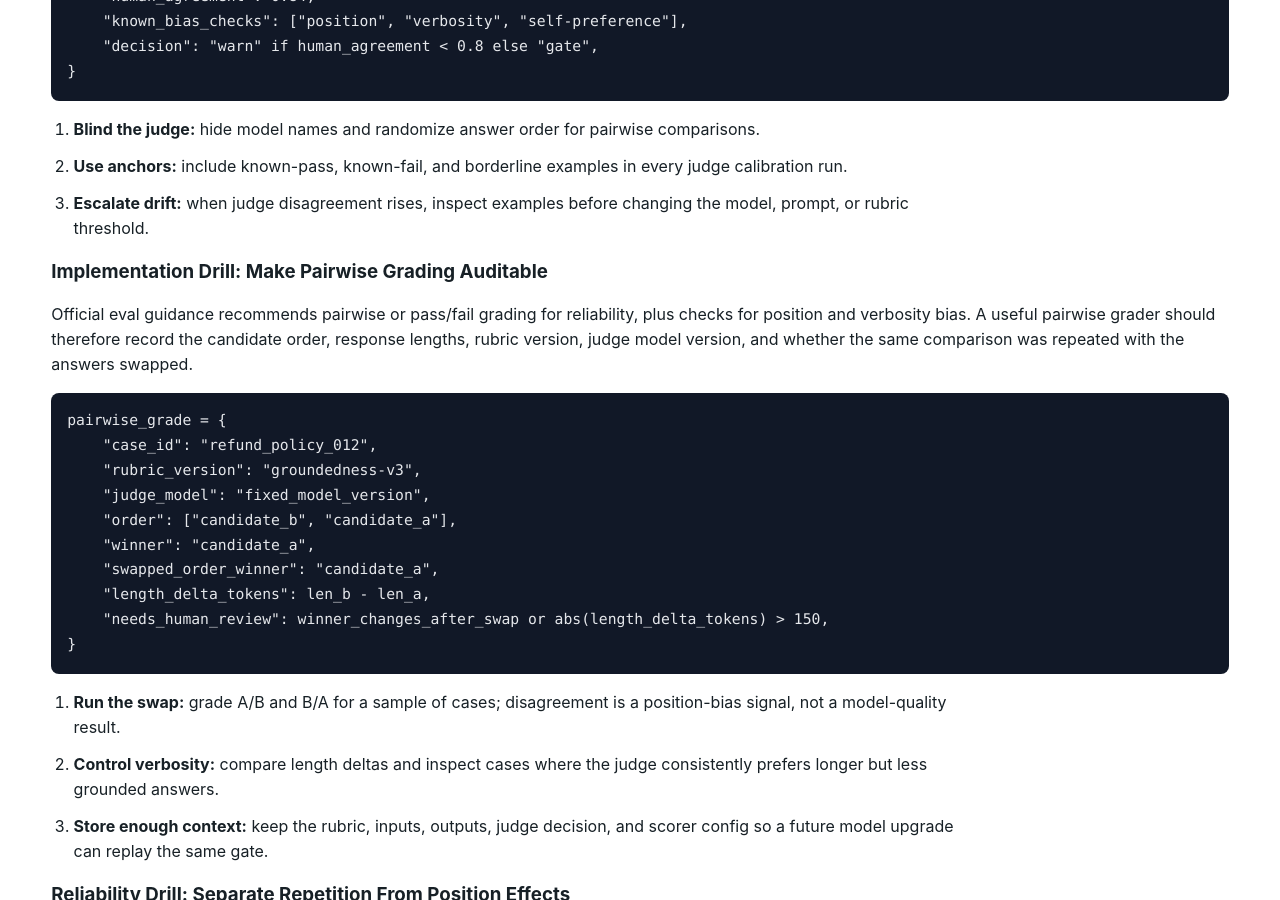
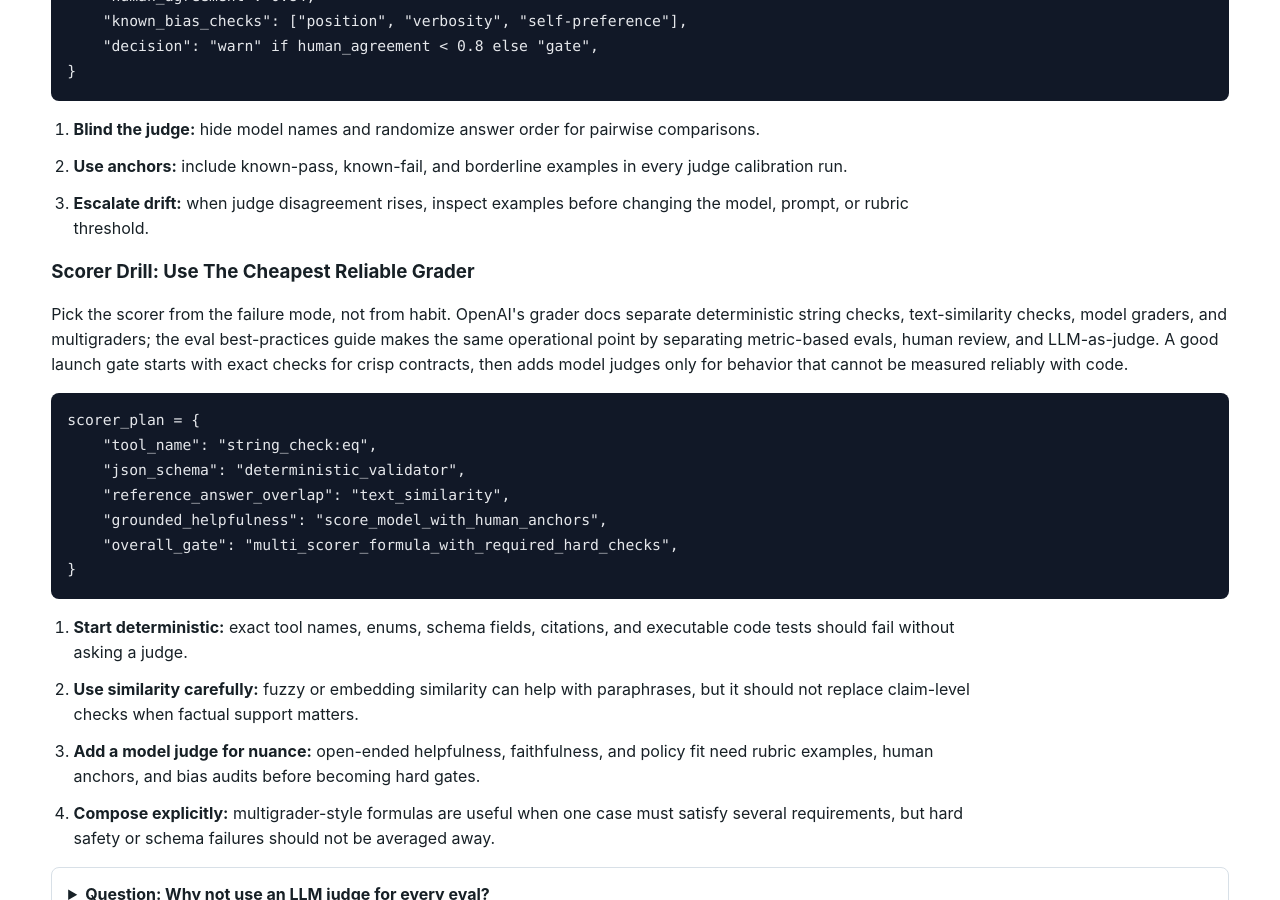
Before and after one commit to kennethli319/kennethli319.github.io, a Jekyll site: the page llm-ml-course/lessons/evaluation.html, which Jekyll copies as it is, in a window 1280 px wide and 900 px high, scrolled down 6935 px. Built offline with Jekyll 4.4.1, drawn with Linux system fonts in a browser that asks for light colours; some of the changed text lies outside the part shown.

Commit message:
Sync eval grader selection drill

```diff
--- a/llm-ml-course/lessons/evaluation.html
+++ b/llm-ml-course/lessons/evaluation.html
@@ -294,6 +294,33 @@
         <li><strong>Use anchors:</strong> include known-pass, known-fail, and borderline examples in every judge calibration run.</li>
         <li><strong>Escalate drift:</strong> when judge disagreement rises, inspect examples before changing the model, prompt, or rubric threshold.</li>
       </ol>
+      <h3>Scorer Drill: Use The Cheapest Reliable Grader</h3>
+      <p>
+        Pick the scorer from the failure mode, not from habit. OpenAI's grader
+        docs separate deterministic string checks, text-similarity checks, model
+        graders, and multigraders; the eval best-practices guide makes the same
+        operational point by separating metric-based evals, human review, and
+        LLM-as-judge. A good launch gate starts with exact checks for crisp
+        contracts, then adds model judges only for behavior that cannot be
+        measured reliably with code.
+      </p>
+      <pre><code>scorer_plan = {
+    "tool_name": "string_check:eq",
+    "json_schema": "deterministic_validator",
+    "reference_answer_overlap": "text_similarity",
+    "grounded_helpfulness": "score_model_with_human_anchors",
+    "overall_gate": "multi_scorer_formula_with_required_hard_checks",
+}</code></pre>
+      <ol class="steps">
+        <li><strong>Start deterministic:</strong> exact tool names, enums, schema fields, citations, and executable code tests should fail without asking a judge.</li>
+        <li><strong>Use similarity carefully:</strong> fuzzy or embedding similarity can help with paraphrases, but it should not replace claim-level checks when factual support matters.</li>
+        <li><strong>Add a model judge for nuance:</strong> open-ended helpfulness, faithfulness, and policy fit need rubric examples, human anchors, and bias audits before becoming hard gates.</li>
+        <li><strong>Compose explicitly:</strong> multigrader-style formulas are useful when one case must satisfy several requirements, but hard safety or schema failures should not be averaged away.</li>
+      </ol>
+      <details class="qa">
+        <summary>Question: Why not use an LLM judge for every eval?</summary>
+        <p>Judges are slower, costlier, and noisier than deterministic checks. Use them where judgment is actually needed, and keep crisp product contracts in code so failures are reproducible.</p>
+      </details>
       <h3>Implementation Drill: Make Pairwise Grading Auditable</h3>
       <p>
         Official eval guidance recommends pairwise or pass/fail grading for
@@ -439,6 +466,7 @@
       <p>
         Sources:
         <a href="https://developers.openai.com/api/docs/guides/evaluation-best-practices">OpenAI evaluation best practices</a>,
+        <a href="https://developers.openai.com/api/docs/guides/graders">OpenAI graders guide</a>,
         <a href="https://github.com/openai/evals/blob/main/docs/eval-templates.md">OpenAI Evals templates</a>,
         <a href="https://arxiv.org/abs/2306.05685">MT-Bench and Chatbot Arena judge paper</a>,
         <a href="https://crfm.stanford.edu/helm/">Stanford HELM</a>,
```
